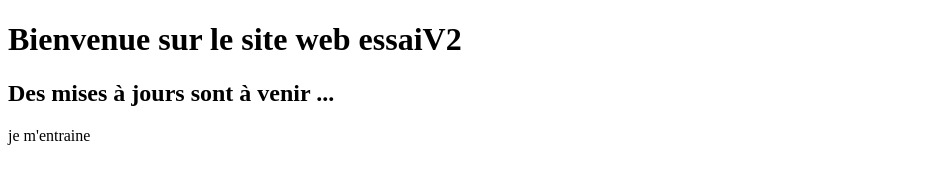
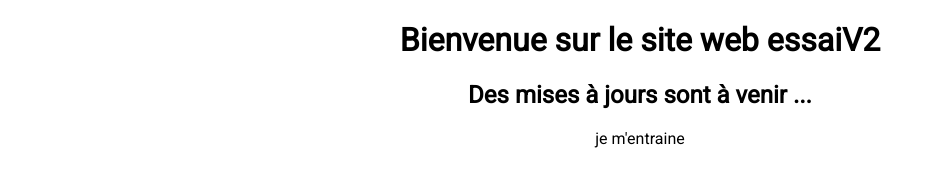
Before and after one commit to mgrimoin/Essai-V2, a plain HTML site: page index.html in a window 1280 px wide. Shown: the whole page, without its empty margins (0-937 px from the left). Drawn offline with Linux system fonts and the light colour scheme.

Commit message:
MAJ 3
mise a jour stylecss

```diff
--- a/index.html
+++ b/index.html
@@ -7,7 +7,7 @@
         <meta name="viewport" content="width=device-width, initial=scale-1.0">
         <meta name="generator" content="Visual Studio Code">
         <meta name="publisher" content="grimoin">
-        <link rel="stylessheet" href="styles.css">
+        <link rel="stylesheet" href="style.css">
         <link rel="icon" href="img/favicon.ico">
         <link rel="apple-touch-icon" href="img/favicon.ico">
         <title>
```
Also changed, not shown: style.css (renamed from styles.css).
